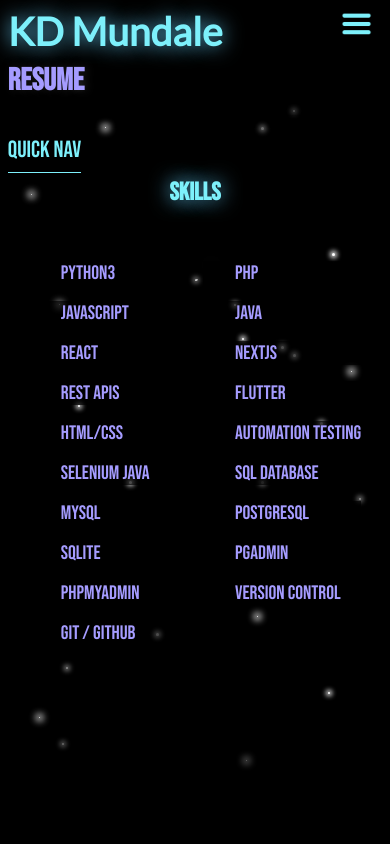
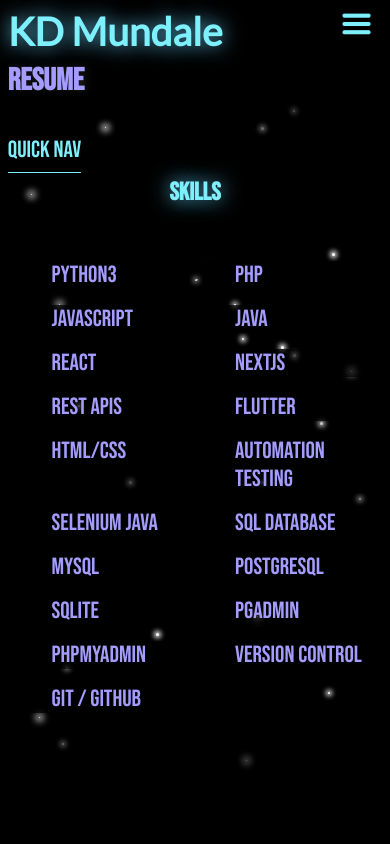
Before and after one commit to kdmundale/Profile-2.0, a Next.js app: page /resume in a window 390 px wide. Shown: the top 844 px of the page. Built offline with nearby package versions, Linux system fonts and the light colour scheme.

Commit message:
increase font size of skills list for mobile view

```diff
--- a/styles/Resume.module.css
+++ b/styles/Resume.module.css
@@ -103,7 +103,7 @@
   padding-left: 2rem;
   color: rgb(165, 156, 255);
   font-family: 'Bebas Neue', sans-serif;
-  font-size: 5vw;
+  font-size: 6vw;
 }
 
 .main h4 {
```
